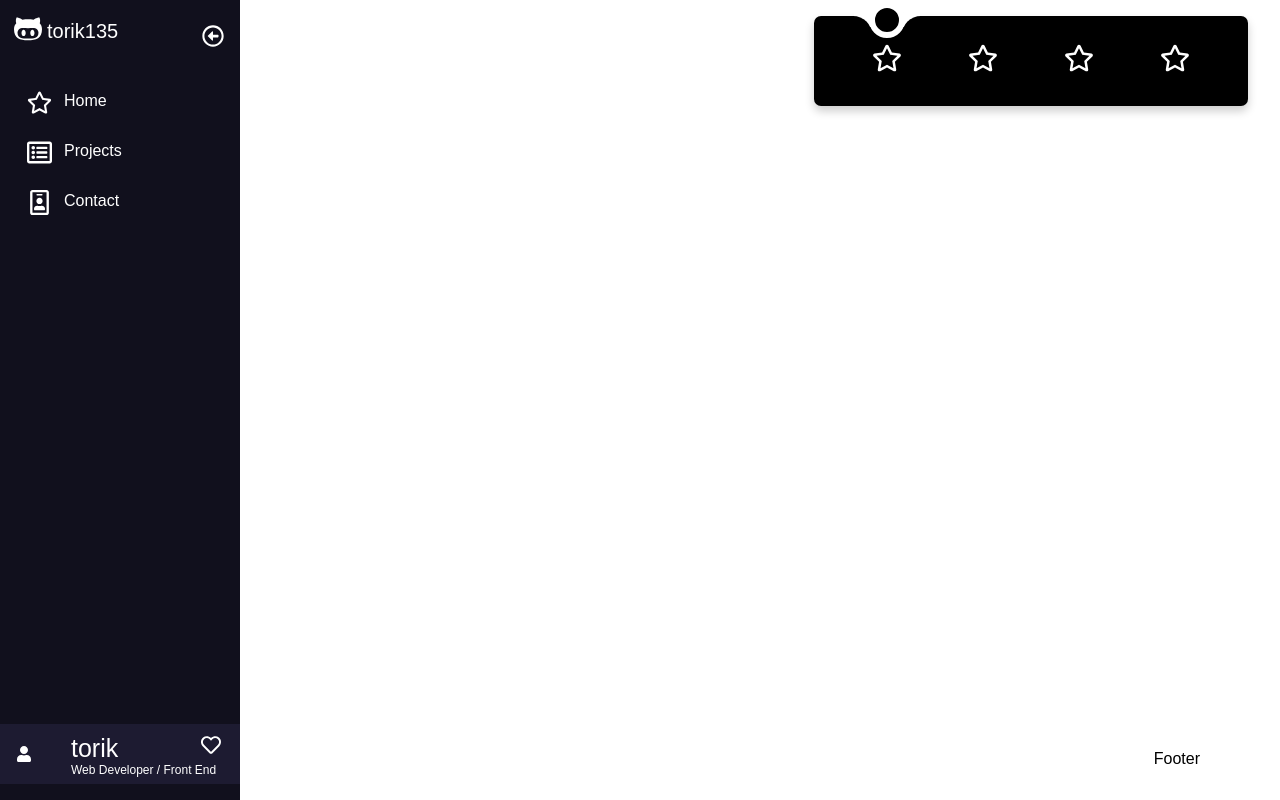
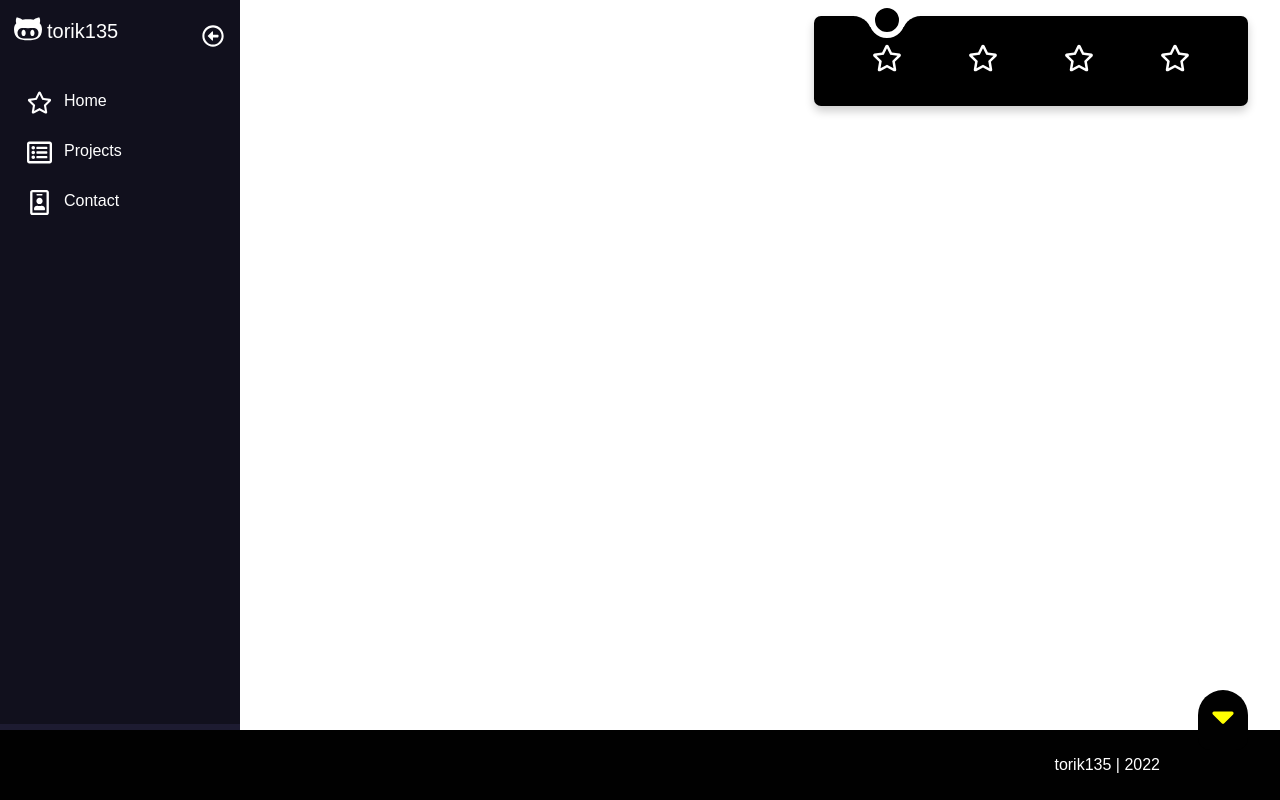
Before and after one commit to torik135/new_portofolio, a Next.js app: page / in a window 1280 px wide. Built offline with nearby package versions, Linux system fonts and the light colour scheme.

Commit message:
add footer content

```diff
--- a/components/Footer/index.jsx
+++ b/components/Footer/index.jsx
@@ -1,7 +1,21 @@
+import { useState } from 'react';
+
+import { FaSortDown, FaSortUp } from 'react-icons/fa';
+
 const Footer = () => {
+  const [foot, setFoot] = useState(true);
+
   return (
-    <footer className='footer'>
-      <div className='footer_content'>Footer</div>
+    <footer
+      className={foot ? 'footer up' : 'footer'}
+      onClick={() => setFoot(!foot)}
+    >
+      <div className='footer_content'>
+        <div className='footer_icon'>
+          <i>{foot ? <FaSortDown /> : <FaSortUp />}</i>
+        </div>
+        <div className='copyright'>torik135 | 2022</div>
+      </div>
     </footer>
   );
 };
--- a/styles/components/footer.scss
+++ b/styles/components/footer.scss
@@ -1,9 +1,64 @@
 .footer {
   position: absolute;
-  right: 4rem;
-  bottom: 1rem;
+  right: 0;
+  bottom: 0;
+  width: 100%;
+  z-index: 0;
 
   .footer_content {
-    padding: 1rem;
+    display: flex;
+    align-items: center;
+    height: 1px;
+    justify-content: right;
+    padding: 0;
+    padding-right: 3rem;
+    background: var(--prim-color);
+    color: var(--white);
+    transition: var(--anim-bezier);
+
+    .copyright {
+      opacity: 0;
+      padding-right: 6rem;
+      pointer-events: none;
+    }
+
+    .footer_icon {
+      position: absolute;
+      right: 2rem;
+      bottom: 1rem;
+      color: var(--secd-color);
+      width: 50px;
+      height: 50px;
+      background: var(--prim-color);
+      border-top-left-radius: 25px;
+      border-top-right-radius: 25px;
+      border-bottom-right-radius: 12px;
+      border-bottom-left-radius: 12px;
+      cursor: pointer;
+      transition: var(--anim-bezier);
+
+      i {
+        display: flex;
+        align-items: center;
+        justify-content: center;
+        font-size: 38px;
+      }
+    }
   }
 }
+
+.up {
+  .footer_content {
+    height: 70px;
+    padding: 1.5rem;
+
+    .copyright {
+      opacity: 1;
+    }
+
+    .footer_icon {
+      height: 60px;
+      bottom: 50px;
+    }
+  }
+}
--- a/styles/globals.css
+++ b/styles/globals.css
@@ -1,5 +1,10 @@
 :root {
   --black20: rgba(0, 0, 0, 0.2);
+  --white: rgba(255, 255, 255, 1);
+
+  --prim-color: rgba(1, 1, 1, 1);
+  --secd-color: rgba(255, 255, 2, 1);
+
   --def-shadow: 0 5px 10px var(--black20);
   --anim-bezier: all 0.3s cubic-bezier(0.68, -0.55, 0.265, 1.55);
 }
```
